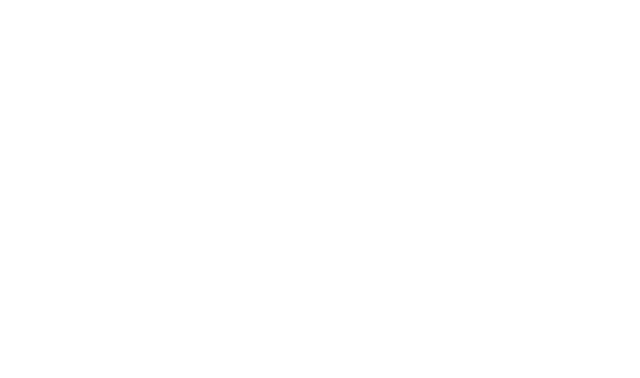
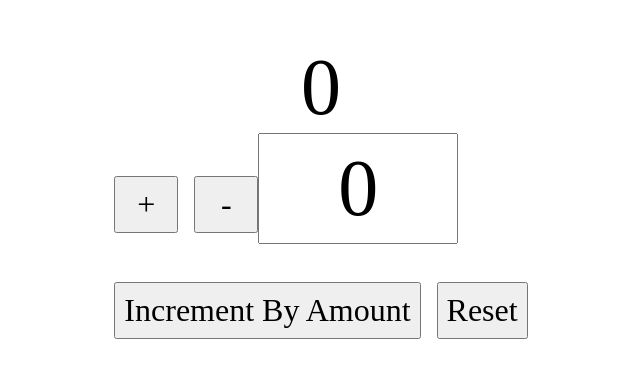
Before and after one commit to teejay-glitch/redux-toolkit-app, a React (Create React App) app: page / in a window 1280 px wide. Shown: the part 202-580 px from the top of the page, without its empty margins (319-959 px from the left). Built offline with nearby package versions, Linux system fonts and the light colour scheme.

Commit message:
implemented counter feature

```diff
--- a/src/App.tsx
+++ b/src/App.tsx
@@ -1,5 +1,11 @@
+import Counter from "./components/Counter";
+
 function App() {
-  return <main className="App"></main>;
+  return (
+    <main className="App">
+      <Counter />
+    </main>
+  );
 }
 
 export default App;
--- a/src/app/features/counter/counterSlice.ts
+++ b/src/app/features/counter/counterSlice.ts
@@ -14,9 +14,16 @@
     decrement: (state) => {
       state.count -= 1;
     },
+    reset: (state) => {
+      state.count = 0;
+    },
+    incrementByAmount: (state, action) => {
+      state.count += action.payload;
+    },
   },
 });
 
-export const { increment, decrement } = counterSlice.actions;
+export const { increment, decrement, reset, incrementByAmount } =
+  counterSlice.actions;
 
 export default counterSlice.reducer;
--- a/src/app/store/store.ts
+++ b/src/app/store/store.ts
@@ -6,3 +6,6 @@
     counter: counterReducer,
   },
 });
+
+export type RootState = ReturnType<typeof store.getState>;
+export type AppDispatch = typeof store.dispatch;
--- /dev/null
+++ b/src/components/Counter.tsx
@@ -0,0 +1,48 @@
+import React, { useState } from "react";
+import { useSelector, useDispatch } from "react-redux";
+import {
+  increment,
+  decrement,
+  reset,
+  incrementByAmount,
+} from "../app/features/counter/counterSlice";
+import { RootState } from "../app/store/store";
+
+const Counter: React.FC = () => {
+  const count = useSelector((state: RootState) => state.counter.count);
+  const dispatch = useDispatch();
+
+  const [incrementAmount, setIncrementAmount] = useState<number>(0);
+
+  const addValue = Number(incrementAmount) || 0;
+
+  const resetAll = () => {
+    setIncrementAmount(0);
+    dispatch(reset());
+  };
+
+  return (
+    <section>
+      <p>{count}</p>
+      <div>
+        <button onClick={() => dispatch(increment())}>+</button>
+        <button onClick={() => dispatch(decrement())}>-</button>
+
+        <input
+          type="text"
+          value={incrementAmount}
+          onChange={(e) => setIncrementAmount(Number(e.target.value))}
+        />
+
+        <div>
+          <button onClick={() => dispatch(incrementByAmount(addValue))}>
+            Increment By Amount
+          </button>
+          <button onClick={resetAll}>Reset</button>
+        </div>
+      </div>
+    </section>
+  );
+};
+
+export default Counter;
```
